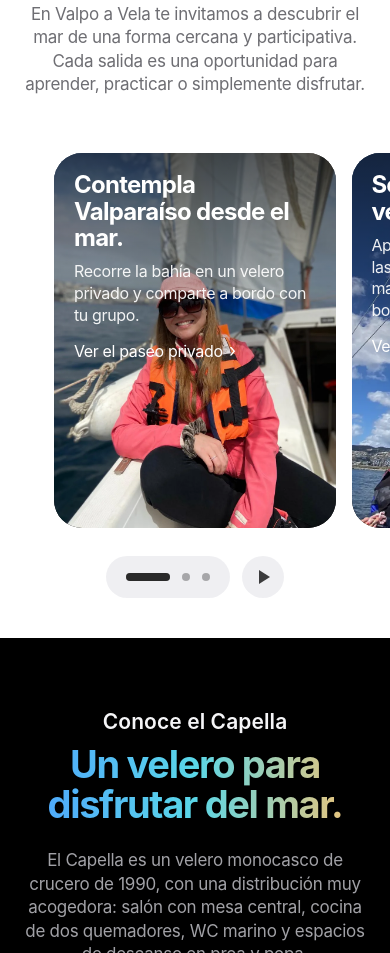
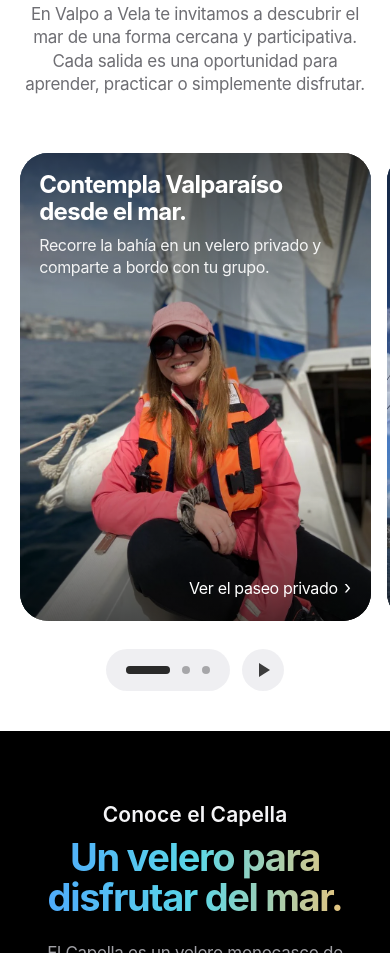
Before and after one commit to paceroch/valpoavela, a plain HTML site: page index.html in a window 390 px wide. Shown: the part 1079-2032 px from the top of the page. Drawn offline with Linux system fonts and the light colour scheme.

Commit message:
ver10.7-tamaño-tarj-la-filosofia

```diff
--- a/style.css
+++ b/style.css
@@ -478,7 +478,8 @@ h3 {
     180deg,
     rgba(0, 0, 0, 0.62) 0%,
     rgba(0, 0, 0, 0.18) 42%,
-    rgba(0, 0, 0, 0) 62%
+    rgba(0, 0, 0, 0) 62%,
+    rgba(0, 0, 0, var(--hl-bottom-shade, 0)) 100%
   );
   pointer-events: none;
 }
@@ -1452,6 +1453,10 @@ textarea:focus {
 
 /* 16. RESPONSIVE */
 @media (max-width: 860px) {
+  .hl-track {
+    --card-width: 90vw;
+    --hl-bottom-shade: 0.65;
+  }
   #actividades .track {
     --card-width: calc(min(86vw, 640px) * 0.82 * 1.02);
   }
@@ -1518,6 +1523,17 @@ textarea:focus {
   }
   .hl-card {
     aspect-ratio: 3 / 4;
+  }
+  .hl-text {
+    bottom: var(--text-inset);
+    max-width: none;
+    display: flex;
+    flex-direction: column;
+  }
+  .hl-text .arrow-link {
+    align-self: flex-end;
+    margin-top: auto;
+    text-align: right;
   }
   #capella .gcard img {
     max-height: 63.96vh;
```
